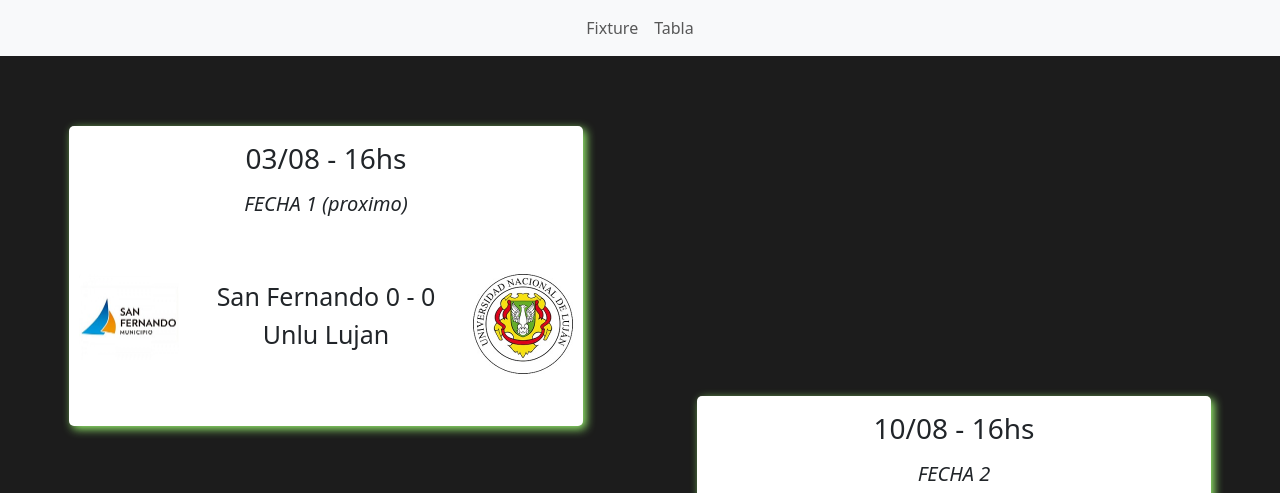
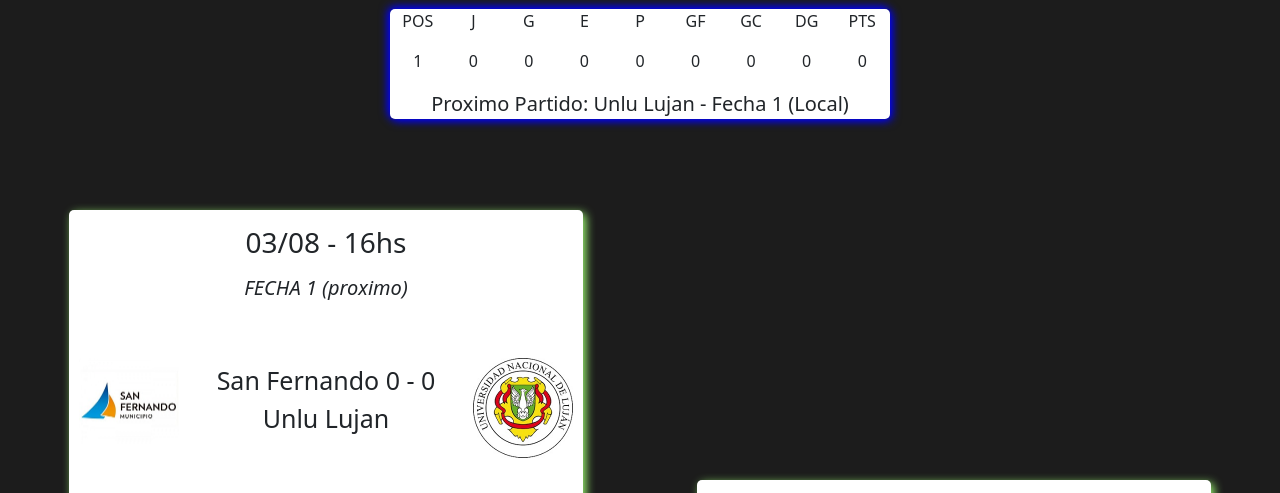
Before and after one commit to AlejoFerrari463/carencias, a plain HTML site: page index.html in a window 1280 px wide. Shown: the top 493 px of the page. Drawn offline with nearby package versions, Linux system fonts and the light colour scheme.

Commit message:
cambio de estructura

```diff
--- a/css/style.css
+++ b/css/style.css
@@ -35,7 +35,7 @@ body {
     grid-template-columns: 1fr 1fr;
     justify-items: center;
     align-content: center;
-    margin-top: 70px;
+    margin-top: 100px;
 
 }
 
@@ -81,6 +81,31 @@ body {
 
 /* CARDS - FIN */
 
+.contenedor-pos {
+
+    background-color: white;
+    position: sticky;
+    top: 8%;
+    left: 50%;
+    transform: translate(-50%, -50%);
+    width: 500px;
+    display: grid;
+    grid-template-columns: 1fr;
+    border-radius: 5px;
+    box-shadow: 2px 2px 10px blue, -2px -2px 10px blue;
+
+
+}
+
+.pos {
+
+    display: grid;
+    justify-items: center;
+    align-content: start;
+    grid-template-columns: repeat(9,1fr);
+
+}
+
 
 @media screen and (max-width: 992px) {
 
--- a/index.html
+++ b/index.html
@@ -16,30 +16,98 @@
 
 <body>
 
+    <div class="contenedor-pos" >
 
-    <header>
+        <div class="pos" >
+
+            <div>
+                POS
+            </div>
+
+            <div>
+                J
+            </div>
+
+            <div>
+                G
+            </div>
+
+            <div>
+                E
+            </div>
+
+            <div>
+                P
+            </div>
+
+            <div>
+                GF
+            </div>
+
+            <div>
+                GC
+            </div>
+
+            <div>
+                DG
+            </div>
+
+            <div>
+                PTS
+            </div>
+
+        </div>
+
+        <div class="pos mt-3" >
+
+            <div>
+                1
+            </div>
+
+            <div>
+                0
+            </div>
+
+            <div>
+                0
+            </div>
+
+            <div>
+                0
+            </div>
+
+            <div>
+                0
+            </div>
+
+            <div>
+                0
+            </div>
+
+            <div>
+                0
+            </div>
+
+            <div>
+                0
+            </div>
+
+            <div>
+                0
+            </div>
+
+        </div>
+
+        <div class="mt-3 text-center fs-5" >
+
+            <div>
+                Proximo Partido: Unlu Lujan - Fecha 1 (Local)
+            </div>
 
 
-        <nav class="navbar navbar-expand-lg bg-body-tertiary">
-            <div class="container-fluid">
-              <button class="navbar-toggler" type="button" data-bs-toggle="collapse" data-bs-target="#navbarNav" aria-controls="navbarNav" aria-expanded="false" aria-label="Toggle navigation">
-                <span class="navbar-toggler-icon"></span>
-              </button>
-              <div class="collapse navbar-collapse" id="navbarNav">
-                <ul class="navbar-nav">
-                  <li class="nav-item">
-                    <a class="nav-link" href="#">Fixture</a>
-                  </li>
-                  <li class="nav-item">
-                    <a class="nav-link" href="#">Tabla</a>
-                  </li>
-                </ul>
-              </div>
-            </div>
-          </nav>
+        </div>
 
-    </header>
-
+    </div>
 
     <main class="container-fluid" >
 
```
